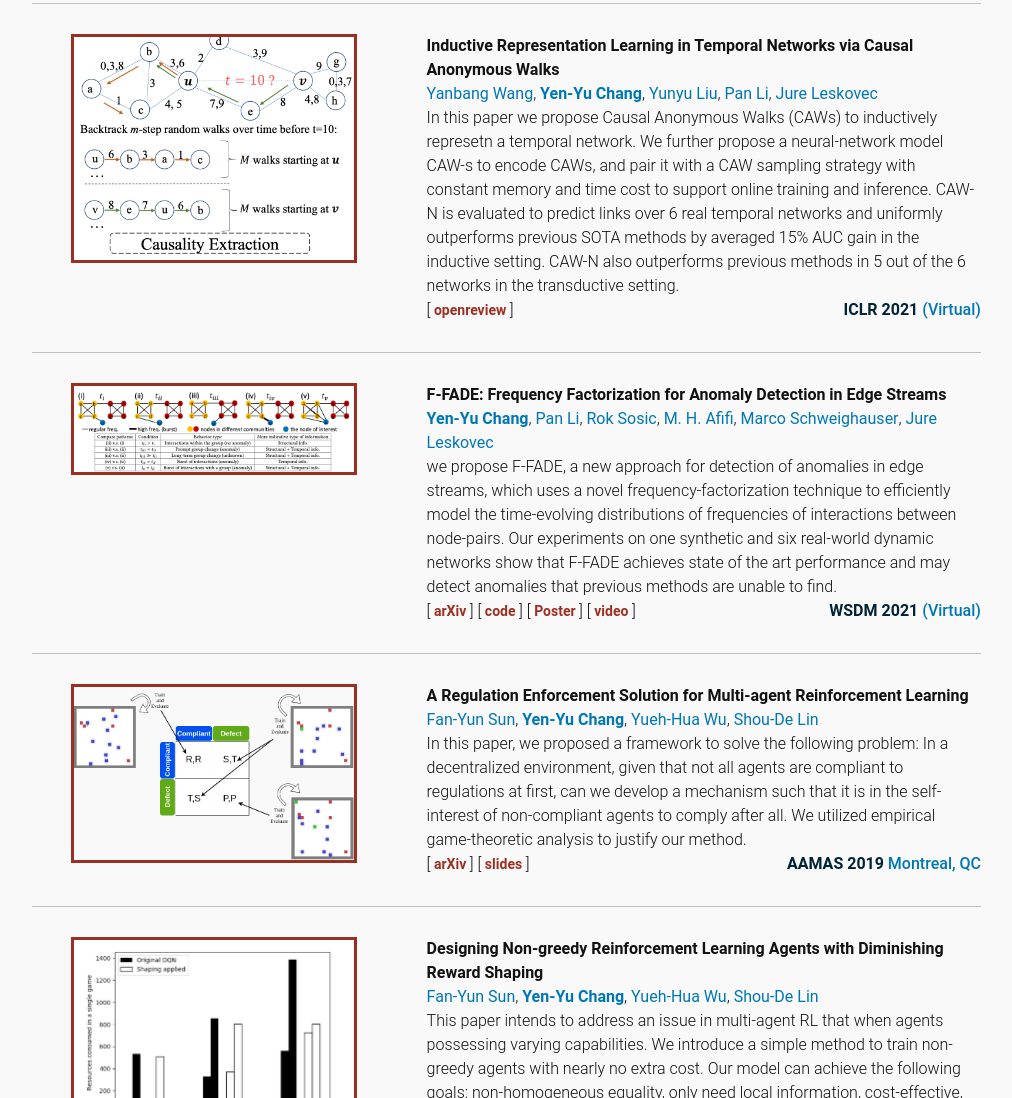
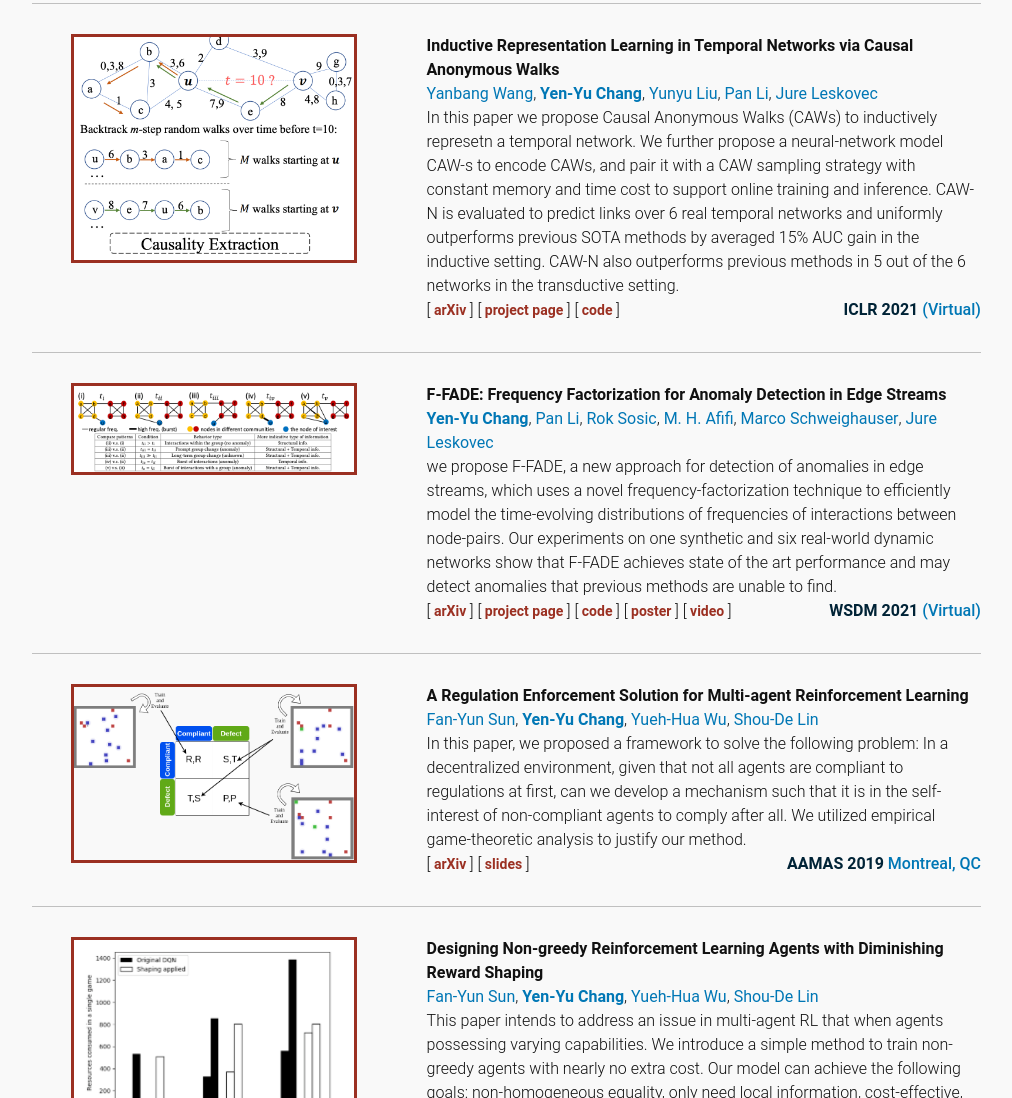
Before and after one commit to yuyuchang/yuyuchang.github.io, a plain HTML site: page index.html in a window 1280 px wide. Shown: the part 2798-3896 px from the top of the page, without its empty margins (126-1138 px from the left). Drawn offline with Linux system fonts and the light colour scheme.

Commit message:
update CAW/F-FADE

```diff
--- a/index.html
+++ b/index.html
@@ -504,7 +504,9 @@ j=d.createElement(s),dl=l!='dataLayer'?'&l='+l:'';j.async=true;j.src=
         </div>
         <div class="tags">
 
-          [<a class="tag" href="https://openreview.net/pdf?id=KYPz4YsCPj"> <strong>openreview</strong> </a>]
+          [<a class="tag" href="https://arxiv.org/pdf/2101.05974.pdf"> <strong>arXiv</strong> </a>]
+		  [<a class="tag" href="http://snap.stanford.edu/caw/"> <strong>project page</strong> </a>]
+		  [<a class="tag" href="https://github.com/snap-stanford/CAW"> <strong>code</strong> </a>]
 
         </div>
       </div>
@@ -544,9 +546,9 @@ j=d.createElement(s),dl=l!='dataLayer'?'&l='+l:'';j.async=true;j.src=
         <div class="tags">
 
           [<a class="tag" href="https://arxiv.org/abs/2011.04723"> <strong>arXiv</strong> </a>]
-
+          [<a class="tag" href="http://snap.stanford.edu/f-fade/"> <strong>project page</strong> </a>]
           [<a class="tag" href="https://github.com/snap-stanford/F-FADE"> <strong>code</strong> </a>]
-		  [<a class="tag" href="https://yuyuchang.github.io/posters/WSDM_21_F_FADE_Poster.jpeg"> <strong>Poster</strong> </a>]
+		  [<a class="tag" href="https://yuyuchang.github.io/posters/WSDM_21_F_FADE_Poster.jpeg"> <strong>poster</strong> </a>]
 		  [<a class="tag" href="https://vimeo.com/518922175"> <strong>video</strong> </a>]
 
         </div>
```
